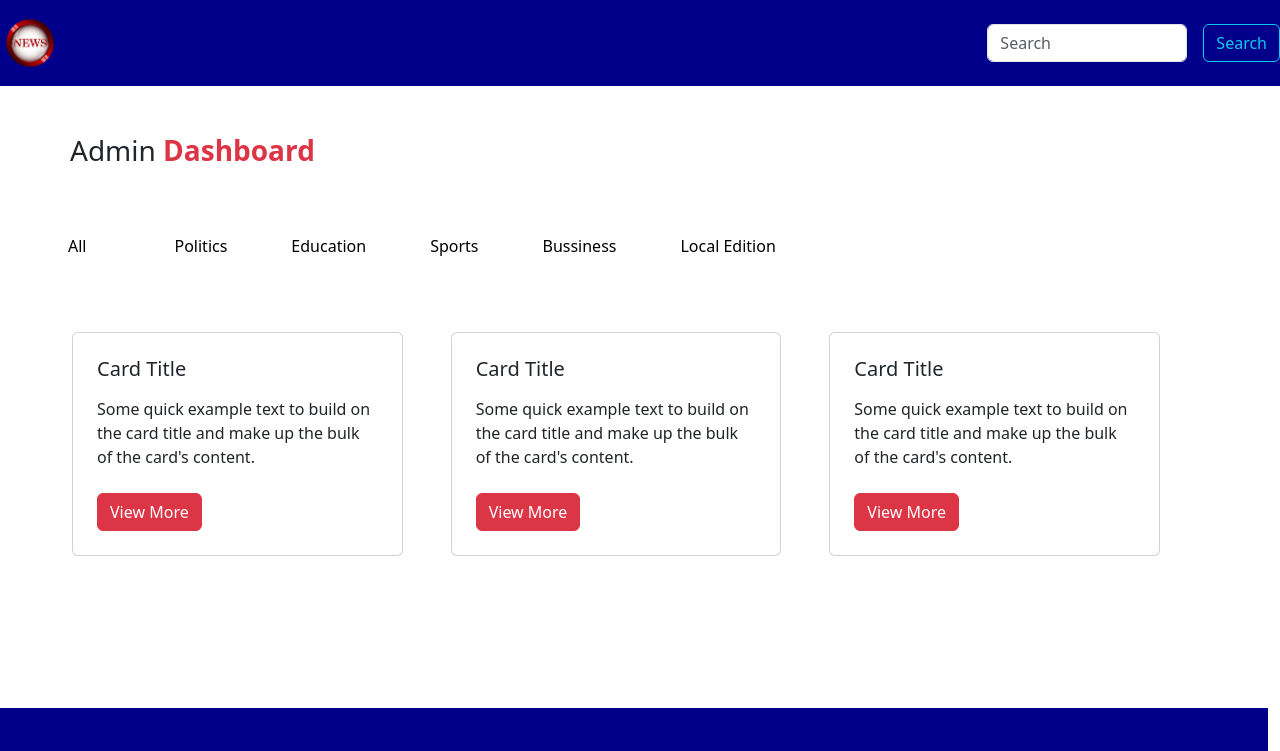
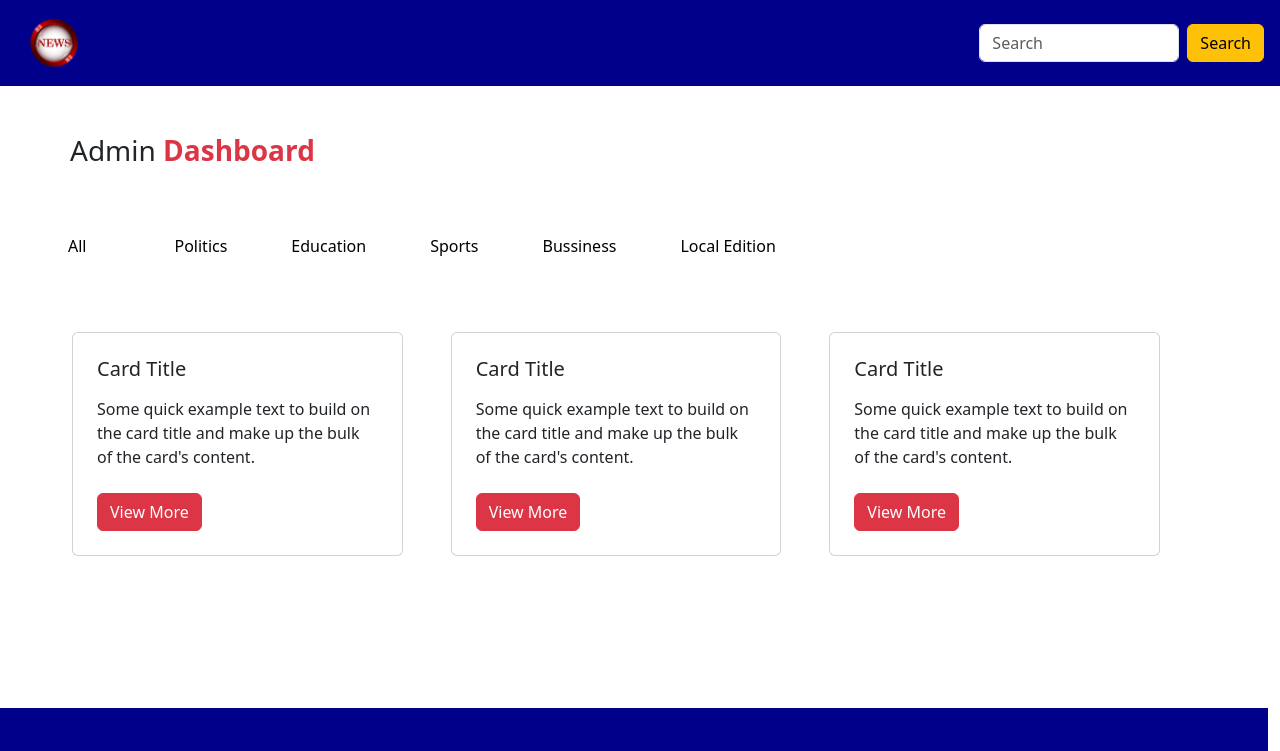
Before and after one commit to rahul-b-p/newsadmin-frontend, a React (Vite) app: page /dashboard in a window 1280 px wide. Shown: the top 751 px of the page. Built offline with nearby package versions, Linux system fonts and the light colour scheme.

Commit message:
reqboady explained, Deactivated page created

```diff
--- a/src/App.jsx
+++ b/src/App.jsx
@@ -9,6 +9,7 @@ import Dashboard from './pages/Dashboard';
 import DetailedNewsView from './pages/DetailedNewsView';
 import Footer from './components/Footer';
 import Header from './components/Header';
+import Deactivated from './pages/Deactivated';
 
 function App() {
   const location = useLocation();
@@ -24,6 +25,7 @@ function App() {
         <Route path='/editor' element={<TextEditor />} />
         <Route path='/dashboard' element={<Dashboard />} />
         <Route path='/newsview' element={<DetailedNewsView />} />
+        <Route path='/deactivated' element={<Deactivated/>} />
       </Routes>
       <Footer />
     </>
--- a/src/components/Header.jsx
+++ b/src/components/Header.jsx
@@ -1,13 +1,13 @@
 
 import React from 'react';
-import { Nav,Navbar, Button } from 'react-bootstrap';
+import { Nav, Navbar, Button, Container } from 'react-bootstrap';
 import newslogo from '../assets/news1.png';
 
 function Header({ showSearch }) {
   return (
     <Navbar style={{ backgroundColor: 'darkblue' }} variant="dark" expand="lg">
       <Navbar.Brand href="#home">
-      <img src={newslogo} alt="News Logo" width="60" height="60" />
+        <img className='ms-4' src={newslogo} alt="News Logo" width="60" height="60" />
       </Navbar.Brand>
       <Navbar.Toggle aria-controls="basic-navbar-nav" />
       <Navbar.Collapse id="basic-navbar-nav">
@@ -22,7 +22,7 @@ function Header({ showSearch }) {
               className="form-control"
               style={{ width: '200px' }} // Adjust width as needed
             />
-          <Button variant="outline-info" className="ms-3">Search</Button>
+            <Button variant="warning" className="ms-2 me-3">Search</Button>
           </div>
         )}
       </Navbar.Collapse>
```
Also changed, not shown: src/components/CreateNews.jsx (deleted, +0 -9 lines), src/pages/TextEditor.jsx (+9 -1 lines), src/pages/Deactivated.jsx (renamed from src/components/Deactivated.jsx). Lines whose indentation alone changed are shown as unchanged.
